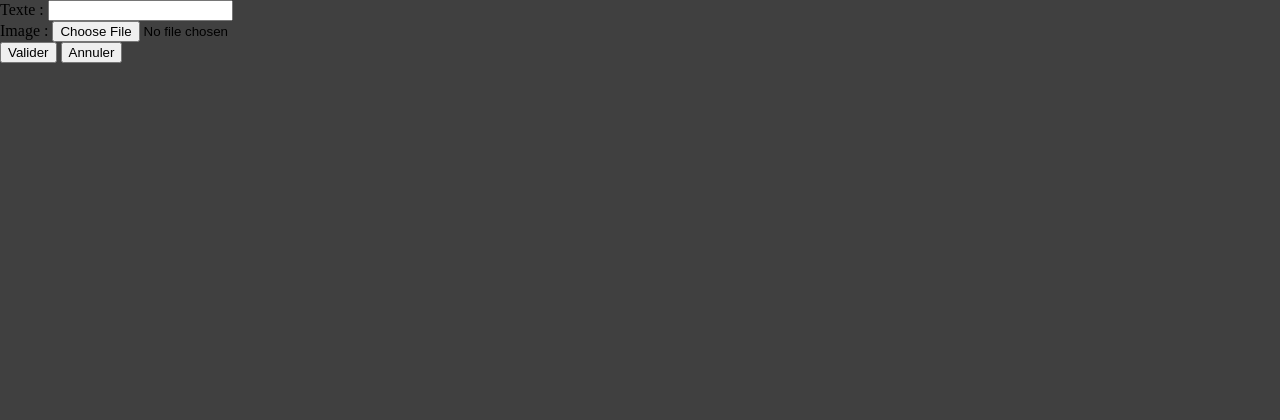
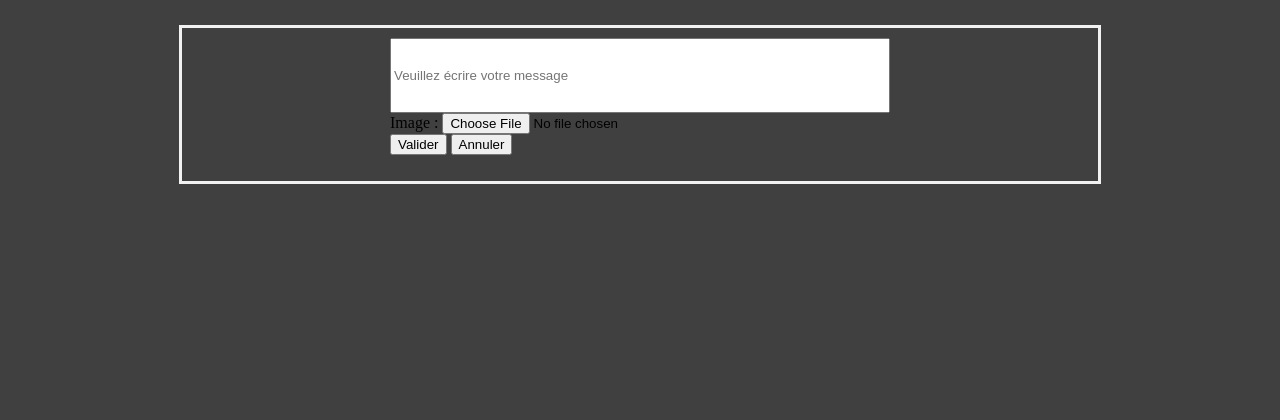
Before and after one commit to Zelkins10/projet-web-Le-Reseau, a PHP site: page /formPublication.php in a window 1280 px wide. Shown: the top 420 px of the page. Before the commit the page ends 63 px from the top, so only its background shows below. Run offline with PHP 8.4, Linux system fonts and the light colour scheme.

Commit message:
CSS
Création d'une publication

```diff
--- a/formPublication.php
+++ b/formPublication.php
@@ -7,11 +7,13 @@
     }
 ?>
     <body>
+        <div class="publication">
         <form method="post" action="publier.php" enctype="multipart/form-data">
-            Texte : <input type="textarea" name="texte" required><br>
+            <input type="textarea" name="texte" placeholder="Veuillez écrire votre message" required><br>
             Image : <input type="file" name="image"><br>
             <input type="submit" value="Valider"/>
             <input type="reset" value="Annuler"/>
 		</form>
+        </div>
     </body>
 </html>
--- a/style.css
+++ b/style.css
@@ -74,6 +74,23 @@ a:hover{
 	width: 25%;
 	margin-left: auto;
 	margin-right: auto;
+}
+
+/* ============================ PUBLICATION ============================*/
+
+input[type=textarea]{
+	height: 75px;
+	width: 500px;
+}
+
+.publication{
+	margin-top: 25px;
+	margin-bottom: 25px;
+	margin-left: auto;
+	margin-right: auto;
+	width: 70%;
+
+	border: 3px solid #F2F2F2;
 }
 
 /* ============================ style du profil: photo et infos à côté ============================*/
```
